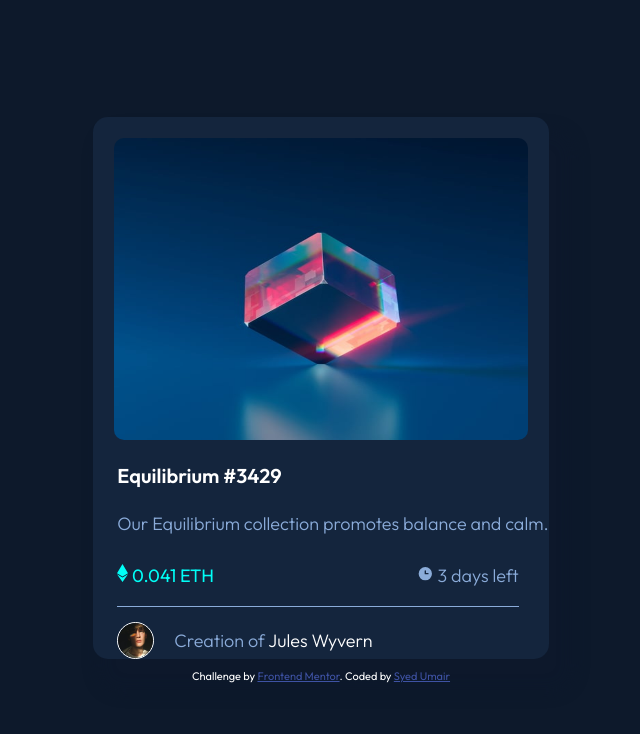
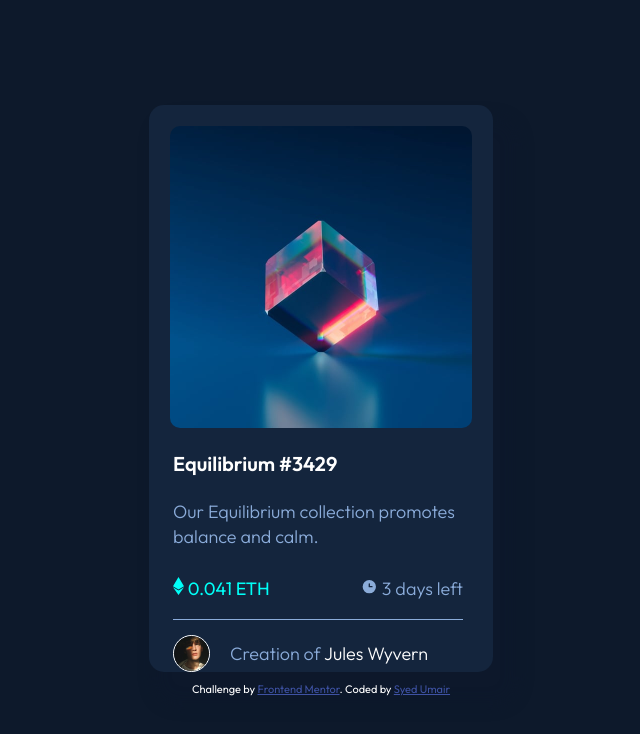
Before and after one commit to SYEDUMAIR007/nft-component-frontend-mentor, a plain HTML site: page index.html in a window 1280 px wide. Shown: the whole page, without its empty margins (319-959 px from the left). Drawn offline with Linux system fonts and the light colour scheme; a web font is replaced by a local one.

Commit message:
Update index.html

```diff
--- a/index.html
+++ b/index.html
@@ -21,7 +21,7 @@
     <div class="active"><img class="view" src="/images/icon-view.svg" alt="view"></div>
     <div class="content">
     <h1 class="head">Equilibrium #3429</h1>
-    <p class="body">Our Equilibrium collection promotes balance and calm.</p>
+    <p class="body">Our Equilibrium collection promotes <br> balance and calm.</p>
     <p class="container">
     <small class="price"> <svg class="eth" width="11" height="18" xmlns="http://www.w3.org/2000/svg"><path d="M11 10.216 5.5 18 0 10.216l5.5 3.263 5.5-3.262ZM5.5 0l5.496 9.169L5.5 12.43 0 9.17 5.5 0Z" fill="#00FFF8"/></svg> 0.041 ETH</small>
     <small class="time"><svg class="clock" width="17" height="17" xmlns="http://www.w3.org/2000/svg"><path d="M8.305 2.007a6.667 6.667 0 1 0 0 13.334 6.667 6.667 0 0 0 0-13.334Zm2.667 7.334H8.305a.667.667 0 0 1-.667-.667V6.007a.667.667 0 0 1 1.334 0v2h2a.667.667 0 0 1 0 1.334Z" fill="#8BACD9"/></svg> 3 days left</small>
```
